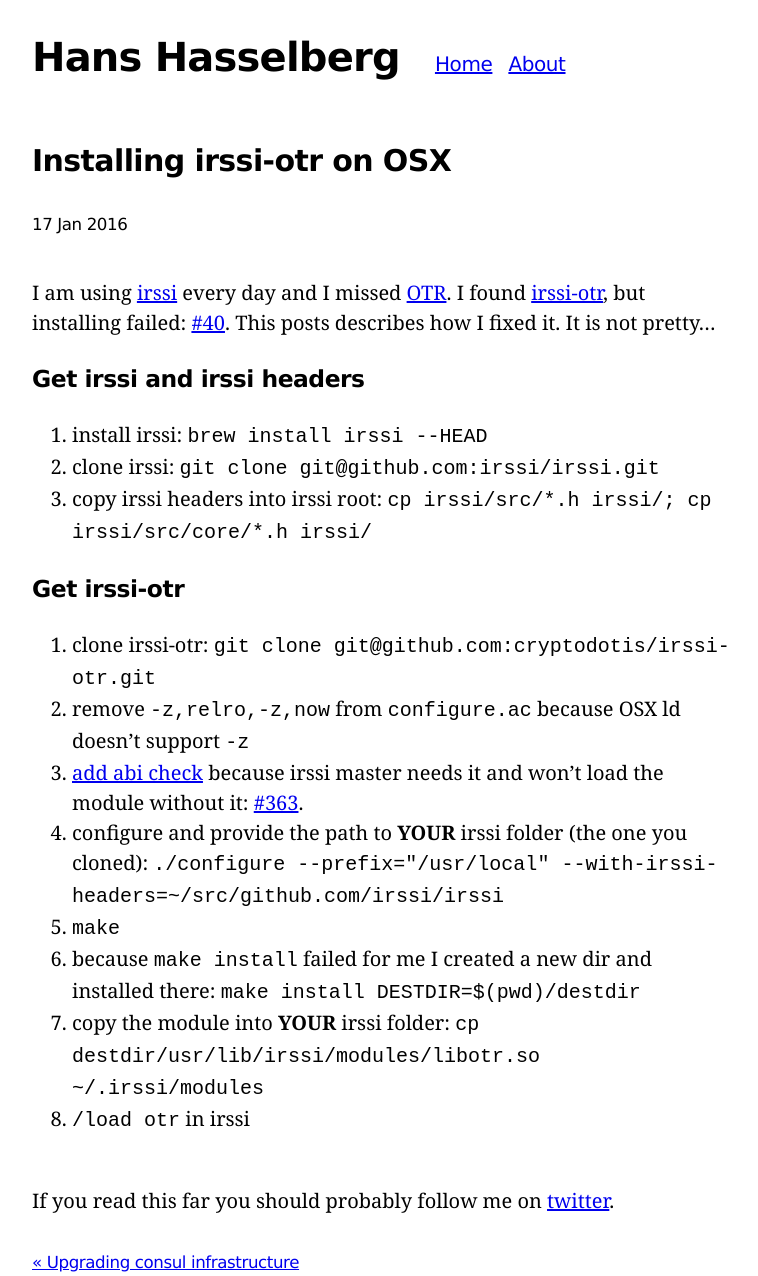
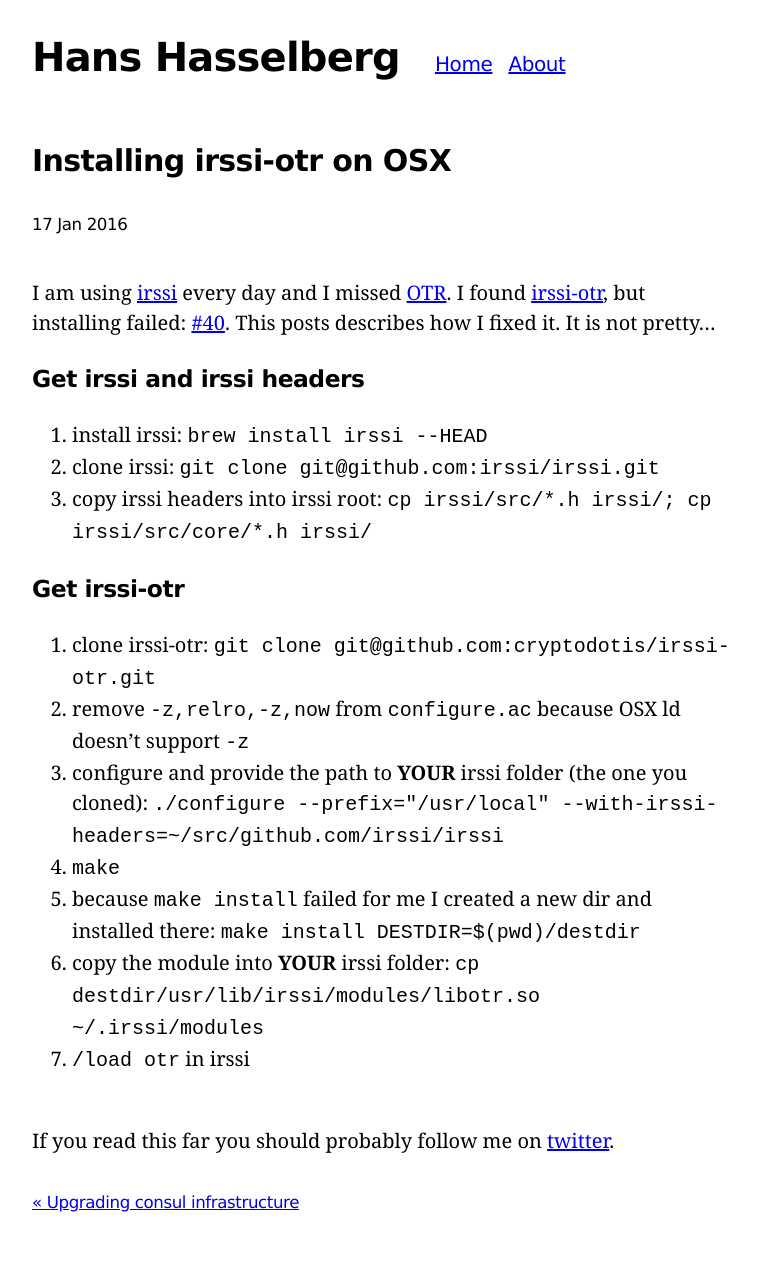
Before and after one commit to hanshasselberg/i0rek.github.io, a Jekyll site: the page built from _posts/2016-01-17-irssi_otr.markdown, in a window 1280 px wide. Shown: the whole page, without its empty margins (258-1016 px from the left). Built offline with Jekyll 4.4.1, drawn with Linux system fonts in a browser that asks for light colours; Markdown is read by kramdown in place of the engine named in the settings; comment, search, counter and statistics services are not loaded; after the commit the page ends 1216 px from its top, so only the background shows below that.

Commit message:
abi check is in master.

```diff
--- a/_posts/2016-01-17-irssi_otr.markdown
+++ b/_posts/2016-01-17-irssi_otr.markdown
@@ -16,7 +16,6 @@
 
 1. clone irssi-otr: `git clone git@github.com:cryptodotis/irssi-otr.git`
 1. remove `-z,relro,-z,now` from `configure.ac` because OSX ld doesn't support `-z`
-1. [add abi check](https://github.com/cryptodotis/irssi-otr/pull/59) because irssi master needs it and won't load the module without it: [#363](https://github.com/irssi/irssi/pull/363).
 1. configure and provide the path to __YOUR__ irssi folder (the one you cloned): `./configure --prefix="/usr/local" --with-irssi-headers=~/src/github.com/irssi/irssi`
 1. `make`
 1. because `make install` failed for me I created a new dir and installed there: `make install DESTDIR=$(pwd)/destdir`
```
